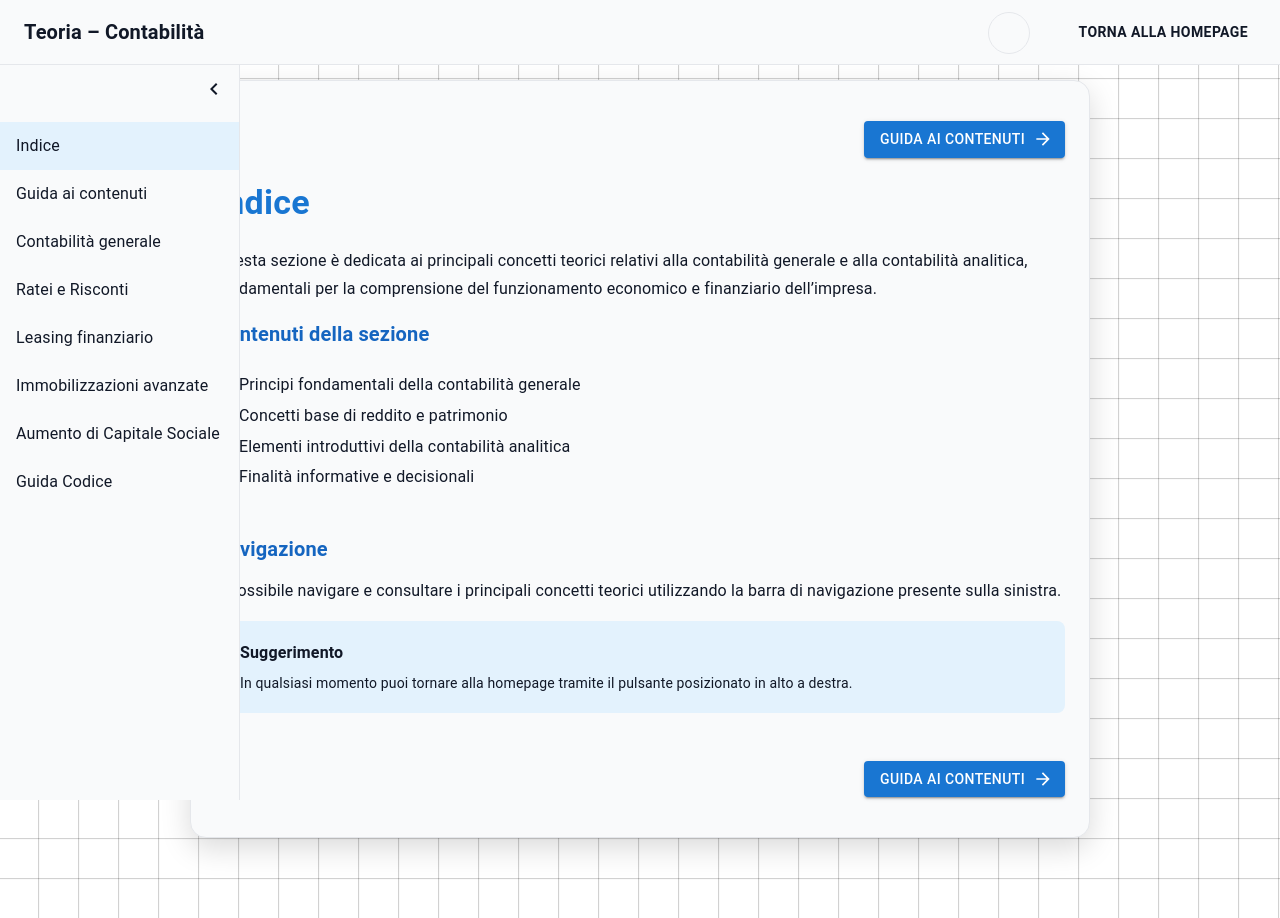
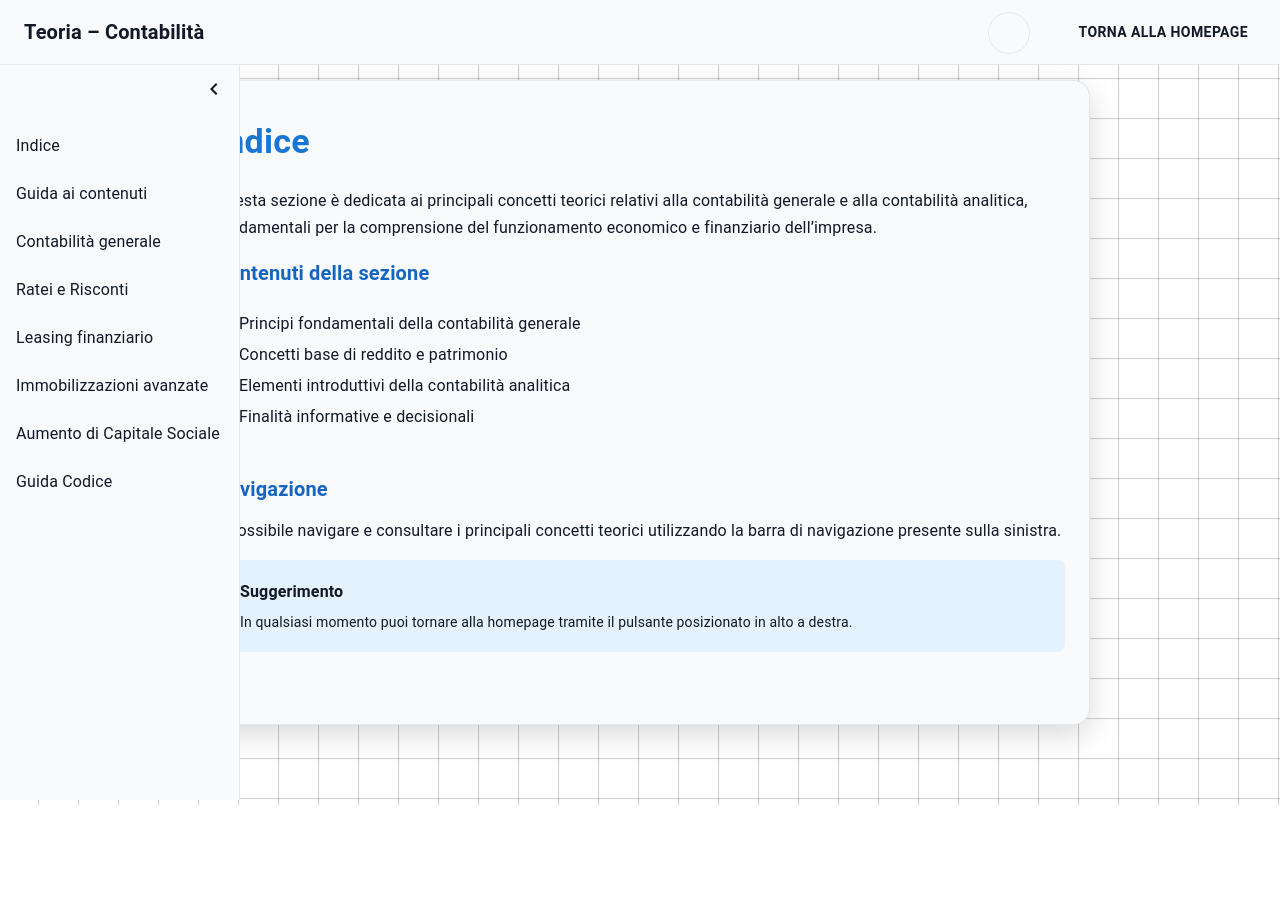
Before and after one commit to MatteoSpoladore/junior_web_app_contabilita, a React (Vite) app in the folder frontend/: page /teoria/indice in a window 1280 px wide. After the commit the page ends 805 px from the top, so only its background shows below. Built offline with nearby package versions, Linux system fonts and the light colour scheme; some icons are missing.

Commit message:
Centralizzato le route teoria

```diff
--- a/frontend/src/App.tsx
+++ b/frontend/src/App.tsx
@@ -8,15 +8,8 @@
 import Homepage from "./pages/Hompage";
 
 import TheoryLayout from "./components/teoria/layout/TheoryLayout";
-import GeneralAccountingTheory from "./components/teoria/pages/Generale";
-import RateiERisconti from "./components/teoria/pages/RateiRisconti";
-import LeasingFinanziarioTheory from "./components/teoria/pages/LeasingFinanziario";
-import ImmobilizzazioniTheory from "./components/teoria/pages/Immobilizzazioni";
-import Indice from "./components/teoria/pages/Indice";
-import AumentoCapitaleSocialeTheory from "./components/teoria/pages/AumentoCapitaleSociale";
-import GuidaCodice from "./components/teoria/pages/GuidaCodice";
-import GuidaContenuti from "./components/teoria/pages/GuidaContenuti";
 import { ThemeProvider } from "./components/teoria/layout/ThemeContext";
+import { theoryRoutes } from "./components/teoria/layout/TheoryRoutes";
 
 import "./App.css";
 
@@ -28,7 +21,7 @@
           {/* Redirect root */}
           <Route path="/" element={<Navigate to="/home" replace />} />
 
-          {/* Homepage con ThemeProvider */}
+          {/* Homepage */}
           <Route
             path="/home"
             element={
@@ -38,37 +31,33 @@
             }
           />
 
-          {/* Teoria e tutte le sue route con ThemeProvider */}
+          {/* Teoria */}
           <Route
-            path="/teoria"
+            path="/teoria/*"
             element={
               <ThemeProvider>
                 <TheoryLayout />
               </ThemeProvider>
             }
           >
-            <Route index element={<Indice />} />
-            <Route path="indice" element={<Indice />} />
-            <Route path="guida-ai-contenuti" element={<GuidaContenuti />} />
-            <Route path="generale" element={<GeneralAccountingTheory />} />
-            <Route path="ratei-e-risconti" element={<RateiERisconti />} />
-            <Route path="leasing" element={<LeasingFinanziarioTheory />} />
-            <Route
-              path="immobilizzazioni-avanzate"
-              element={<ImmobilizzazioniTheory />}
-            />
-            <Route
-              path="aumento-capitale-sociale"
-              element={<AumentoCapitaleSocialeTheory />}
-            />
-            <Route path="guida-codice" element={<GuidaCodice />} />
+            {/* Generazione automatica delle route */}
+            {theoryRoutes.map((route) => (
+              <Route
+                key={route.path}
+                path={route.path}
+                element={<route.component />} // <-- JSX corretto
+              />
+            ))}
+
+            {/* fallback: redirect a indice se non match */}
+            <Route path="*" element={<Navigate to="indice" replace />} />
           </Route>
 
-          {/* Auth senza ThemeProvider */}
+          {/* Auth */}
           <Route path="/login" element={<Login />} />
           <Route path="/register" element={<Register />} />
 
-          {/* Area privata senza ThemeProvider */}
+          {/* Area privata */}
           <Route
             path="/app/*"
             element={
@@ -84,7 +73,7 @@
 }
 
 // import { BrowserRouter, Routes, Route, Navigate } from "react-router-dom";
-// import { useState, useEffect } from "react";
+
 // import ProtectedRoute from "./ProtectedRoute";
 
 // import Login from "./pages/auth/Login";
@@ -99,48 +88,61 @@
 // import ImmobilizzazioniTheory from "./components/teoria/pages/Immobilizzazioni";
 // import Indice from "./components/teoria/pages/Indice";
 // import AumentoCapitaleSocialeTheory from "./components/teoria/pages/AumentoCapitaleSociale";
+// import GuidaCodice from "./components/teoria/pages/GuidaCodice";
+// import GuidaContenuti from "./components/teoria/pages/GuidaContenuti";
 // import { ThemeProvider } from "./components/teoria/layout/ThemeContext";
 
 // import "./App.css";
 
 // export default function App() {
-//   const [theme, setTheme] = useState<"light" | "dark">("light");
-
-//   useEffect(() => {
-//     document.documentElement.setAttribute("data-theme", theme);
-//   }, [theme]);
 //   return (
 //     <BrowserRouter>
-//       {/* wrapper globale */}
 //       <div className="app-root">
 //         <Routes>
+//           {/* Redirect root */}
 //           <Route path="/" element={<Navigate to="/home" replace />} />
-//           <ThemeProvider>
-//             <Route path="/home" element={<Homepage />} />
-//           </ThemeProvider>
-//           {/* TEORIA */}
-//           <ThemeProvider>
-//             <Route path="/teoria" element={<TheoryLayout />}>
-//               <Route index element={<Indice />} />
-//               <Route path="indice" element={<Indice />} />
-//               <Route path="generale" element={<GeneralAccountingTheory />} />
-//               <Route path="ratei-e-risconti" element={<RateiERisconti />} />
-//               <Route path="leasing" element={<LeasingFinanziarioTheory />} />
-//               <Route
-//                 path="immobilizzazioni-avanzate"
-//                 element={<ImmobilizzazioniTheory />}
-//               />
-//               <Route
-//                 path="aumento-capitale-sociale"
-//                 element={<AumentoCapitaleSocialeTheory />}
-//               />
-//             </Route>
-//           </ThemeProvider>
-//           {/* AUTH */}
+
+//           {/* Homepage con ThemeProvider */}
+//           <Route
+//             path="/home"
+//             element={
+//               <ThemeProvider>
+//                 <Homepage />
+//               </ThemeProvider>
+//             }
+//           />
+
+//           {/* Teoria e tutte le sue route con ThemeProvider */}
+//           <Route
+//             path="/teoria"
+//             element={
+//               <ThemeProvider>
+//                 <TheoryLayout />
+//               </ThemeProvider>
+//             }
+//           >
+//             <Route index element={<Indice />} />
+//             <Route path="indice" element={<Indice />} />
+//             <Route path="guida-ai-contenuti" element={<GuidaContenuti />} />
+//             <Route path="generale" element={<GeneralAccountingTheory />} />
+//             <Route path="ratei-e-risconti" element={<RateiERisconti />} />
+//             <Route path="leasing" element={<LeasingFinanziarioTheory />} />
+//             <Route
+//               path="immobilizzazioni-avanzate"
+//               element={<ImmobilizzazioniTheory />}
+//             />
+//             <Route
+//               path="aumento-capitale-sociale"
+//               element={<AumentoCapitaleSocialeTheory />}
+//             />
+//             <Route path="guida-codice" element={<GuidaCodice />} />
+//           </Route>
+
+//           {/* Auth senza ThemeProvider */}
 //           <Route path="/login" element={<Login />} />
 //           <Route path="/register" element={<Register />} />
 
-//           {/* AREA PRIVATA */}
+//           {/* Area privata senza ThemeProvider */}
 //           <Route
 //             path="/app/*"
 //             element={
@@ -154,3 +156,75 @@
 //     </BrowserRouter>
 //   );
 // }
+
+// // import { BrowserRouter, Routes, Route, Navigate } from "react-router-dom";
+// // import { useState, useEffect } from "react";
+// // import ProtectedRoute from "./ProtectedRoute";
+
+// // import Login from "./pages/auth/Login";
+// // import Register from "./pages/auth/Register";
+// // import PrivateLayout from "./components/layout/PrivateLayout";
+// // import Homepage from "./pages/Hompage";
+
+// // import TheoryLayout from "./components/teoria/layout/TheoryLayout";
+// // import GeneralAccountingTheory from "./components/teoria/pages/Generale";
+// // import RateiERisconti from "./components/teoria/pages/RateiRisconti";
+// // import LeasingFinanziarioTheory from "./components/teoria/pages/LeasingFinanziario";
+// // import ImmobilizzazioniTheory from "./components/teoria/pages/Immobilizzazioni";
+// // import Indice from "./components/teoria/pages/Indice";
+// // import AumentoCapitaleSocialeTheory from "./components/teoria/pages/AumentoCapitaleSociale";
+// // import { ThemeProvider } from "./components/teoria/layout/ThemeContext";
+
+// // import "./App.css";
+
+// // export default function App() {
+// //   const [theme, setTheme] = useState<"light" | "dark">("light");
+
+// //   useEffect(() => {
+// //     document.documentElement.setAttribute("data-theme", theme);
+// //   }, [theme]);
+// //   return (
+// //     <BrowserRouter>
+// //       {/* wrapper globale */}
+// //       <div className="app-root">
+// //         <Routes>
+// //           <Route path="/" element={<Navigate to="/home" replace />} />
+// //           <ThemeProvider>
+// //             <Route path="/home" element={<Homepage />} />
+// //           </ThemeProvider>
+// //           {/* TEORIA */}
+// //           <ThemeProvider>
+// //             <Route path="/teoria" element={<TheoryLayout />}>
+// //               <Route index element={<Indice />} />
+// //               <Route path="indice" element={<Indice />} />
+// //               <Route path="generale" element={<GeneralAccountingTheory />} />
+// //               <Route path="ratei-e-risconti" element={<RateiERisconti />} />
+// //               <Route path="leasing" element={<LeasingFinanziarioTheory />} />
+// //               <Route
+// //                 path="immobilizzazioni-avanzate"
+// //                 element={<ImmobilizzazioniTheory />}
+// //               />
+// //               <Route
+// //                 path="aumento-capitale-sociale"
+// //                 element={<AumentoCapitaleSocialeTheory />}
+// //               />
+// //             </Route>
+// //           </ThemeProvider>
+// //           {/* AUTH */}
+// //           <Route path="/login" element={<Login />} />
+// //           <Route path="/register" element={<Register />} />
+
+// //           {/* AREA PRIVATA */}
+// //           <Route
+// //             path="/app/*"
+// //             element={
+// //               <ProtectedRoute>
+// //                 <PrivateLayout />
+// //               </ProtectedRoute>
+// //             }
+// //           />
+// //         </Routes>
+// //       </div>
+// //     </BrowserRouter>
+// //   );
+// // }
--- a/frontend/src/components/teoria/layout/TheoryRoutes.ts
+++ /dev/null
@@ -1,35 +0,0 @@
-export const theoryRoutes = [
-  {
-    path: "/teoria/indice",
-    label: "Indice",
-  },
-  {
-    path: "/teoria/guida-ai-contenuti",
-    label: "Guida ai contenuti",
-  },
-  {
-    path: "/teoria/generale",
-    label: "Contabilità generale",
-  },
-  {
-    path: "/teoria/ratei-e-risconti",
-    label: "Ratei e Risconti",
-  },
-  {
-    path: "/teoria/leasing",
-    label: "Leasing finanziario",
-  },
-  {
-    path: "/teoria/immobilizzazioni-avanzate",
-    label: "Immobilizzazioni avanzate",
-  },
-  {
-    path: "/teoria/aumento-capitale-sociale",
-    label: "Aumento di Capitale Sociale",
-  },
-
-  {
-    path: "/teoria/guida-codice",
-    label: "Guida Codice",
-  },
-];
--- /dev/null
+++ b/frontend/src/components/teoria/layout/TheoryRoutes.tsx
@@ -0,0 +1,49 @@
+import Indice from "../pages/Indice";
+import GeneralAccountingTheory from "../pages/Generale";
+import RateiERisconti from "../pages/RateiRisconti";
+import LeasingFinanziarioTheory from "../pages/LeasingFinanziario";
+import ImmobilizzazioniTheory from "../pages/Immobilizzazioni";
+import AumentoCapitaleSocialeTheory from "../pages/AumentoCapitaleSociale";
+import GuidaCodice from "../pages/GuidaCodice";
+import GuidaContenuti from "../pages/GuidaContenuti";
+
+export interface TheoryRoute {
+  path: string;
+  label: string;
+  component: React.ComponentType; // <-- componente React, non JSX
+}
+
+export const theoryRoutes: TheoryRoute[] = [
+  { path: "indice", label: "Indice", component: Indice },
+  {
+    path: "guida-ai-contenuti",
+    label: "Guida ai contenuti",
+    component: GuidaContenuti,
+  },
+  {
+    path: "generale",
+    label: "Contabilità generale",
+    component: GeneralAccountingTheory,
+  },
+  {
+    path: "ratei-e-risconti",
+    label: "Ratei e Risconti",
+    component: RateiERisconti,
+  },
+  {
+    path: "leasing",
+    label: "Leasing finanziario",
+    component: LeasingFinanziarioTheory,
+  },
+  {
+    path: "immobilizzazioni-avanzate",
+    label: "Immobilizzazioni avanzate",
+    component: ImmobilizzazioniTheory,
+  },
+  {
+    path: "aumento-capitale-sociale",
+    label: "Aumento di Capitale Sociale",
+    component: AumentoCapitaleSocialeTheory,
+  },
+  { path: "guida-codice", label: "Guida Codice", component: GuidaCodice },
+];
--- a/frontend/src/components/teoria/layout/TheorySidebar.tsx
+++ b/frontend/src/components/teoria/layout/TheorySidebar.tsx
@@ -10,31 +10,32 @@
 import { ChevronLeft, ChevronRight } from "@mui/icons-material";
 import { NavLink } from "react-router-dom";
 import { useState } from "react";
+import { theoryRoutes } from "./TheoryRoutes";
 
 const SIDEBAR_WIDTH = 240;
 const SIDEBAR_COLLAPSED_WIDTH = 60;
 const HEADER_HEIGHT = 64;
 
-const links = [
-  { label: "Indice", to: "/teoria/indice" },
-  { label: "Guida ai contenuti", to: "/teoria/guida-ai-contenuti" },
-  { label: "Contabilità generale", to: "/teoria/generale" },
-  { label: "Ratei e Risconti", to: "/teoria/ratei-e-risconti" },
-  { label: "Leasing finanziario", to: "/teoria/leasing" },
-  {
-    label: "Immobilizzazioni avanzate",
-    to: "/teoria/immobilizzazioni-avanzate",
-  },
-  {
-    label: "Aumento di Capitale Sociale",
-    to: "/teoria/aumento-capitale-sociale",
-  },
+// const links = [
+//   { label: "Indice", to: "/teoria/indice" },
+//   { label: "Guida ai contenuti", to: "/teoria/guida-ai-contenuti" },
+//   { label: "Contabilità generale", to: "/teoria/generale" },
+//   { label: "Ratei e Risconti", to: "/teoria/ratei-e-risconti" },
+//   { label: "Leasing finanziario", to: "/teoria/leasing" },
+//   {
+//     label: "Immobilizzazioni avanzate",
+//     to: "/teoria/immobilizzazioni-avanzate",
+//   },
+//   {
+//     label: "Aumento di Capitale Sociale",
+//     to: "/teoria/aumento-capitale-sociale",
+//   },
 
-  {
-    label: "Guida Codice",
-    to: "/teoria/guida-codice",
-  },
-];
+//   {
+//     label: "Guida Codice",
+//     to: "/teoria/guida-codice",
+//   },
+// ];
 
 export default function TheorySidebar() {
   const [collapsed, setCollapsed] = useState(false);
@@ -68,6 +69,37 @@
       </Box>
 
       <List>
+        {theoryRoutes.map((link) => (
+          <Tooltip
+            key={link.path}
+            title={collapsed ? link.label : ""}
+            placement="right"
+          >
+            <ListItemButton
+              component={NavLink}
+              to={link.path}
+              sx={{
+                "&.active": {
+                  backgroundColor: "var(--active-bg)",
+                  fontWeight: 600,
+                },
+                "&:hover": { backgroundColor: "var(--hover-bg)" },
+                justifyContent: collapsed ? "center" : "flex-start",
+                px: 2,
+                color: "var(--text-main)",
+              }}
+            >
+              <Collapse orientation="horizontal" in={!collapsed}>
+                <ListItemText
+                  primary={link.label}
+                  primaryTypographyProps={{ noWrap: true }}
+                />
+              </Collapse>
+            </ListItemButton>
+          </Tooltip>
+        ))}
+      </List>
+      {/* <List>
         {links.map((link) => (
           <Tooltip
             key={link.to}
@@ -101,7 +133,7 @@
             </ListItemButton>
           </Tooltip>
         ))}
-      </List>
+      </List> */}
     </Box>
   );
 }
--- a/frontend/src/pages/Hompage.tsx
+++ b/frontend/src/pages/Hompage.tsx
@@ -1,21 +1,24 @@
+// Homepage.tsx
 import { Button, Typography, Stack, Box } from "@mui/material";
 import { useNavigate } from "react-router-dom";
 import MenuBookIcon from "@mui/icons-material/MenuBook";
 import ThemeToggle from "../components/teoria/layout/ThemeToggle";
 import GridTheoryBackground from "../components/teoria/layout/GridTheoryBackground";
 import { useTheme } from "../components/teoria/layout/ThemeContext";
+import { theoryRoutes } from "../components/teoria/layout/TheoryRoutes";
 
 export default function Homepage() {
   const navigate = useNavigate();
   const token = localStorage.getItem("access");
-  const { theme, setTheme } = useTheme(); // ← ora ottieni il tema dal Context
+  const { theme, setTheme } = useTheme();
 
   const handleAccess = () => {
     navigate(token ? "/app" : "/login");
   };
 
   const handleTheory = () => {
-    navigate("/teoria/indice");
+    const indiceRoute = theoryRoutes.find((r) => r.label === "Indice")?.path;
+    navigate(indiceRoute ? `/teoria/${indiceRoute}` : "/teoria/indice");
   };
 
   return (
@@ -33,7 +36,7 @@
           px: 2,
           position: "relative",
           zIndex: 1,
-          mt: 10, // <-- aggiungi margin-top per abbassare tutto
+          mt: 10,
         }}
       >
         <MenuBookIcon sx={{ fontSize: 72, color: "var(--info-accent)" }} />
@@ -96,21 +99,20 @@
   );
 }
 
-// import { Button, Typography, Stack } from "@mui/material";
+// import { Button, Typography, Stack, Box } from "@mui/material";
 // import { useNavigate } from "react-router-dom";
 // import MenuBookIcon from "@mui/icons-material/MenuBook";
-// import GridBackground from "../components/layout/GridBackGround";
+// import ThemeToggle from "../components/teoria/layout/ThemeToggle";
+// import GridTheoryBackground from "../components/teoria/layout/GridTheoryBackground";
+// import { useTheme } from "../components/teoria/layout/ThemeContext";
 
 // export default function Homepage() {
 //   const navigate = useNavigate();
 //   const token = localStorage.getItem("access");
+//   const { theme, setTheme } = useTheme(); // ← ora ottieni il tema dal Context
 
 //   const handleAccess = () => {
-//     if (token) {
-//       navigate("/app");
-//     } else {
-//       navigate("/login");
-//     }
+//     navigate(token ? "/app" : "/login");
 //   };
 
 //   const handleTheory = () => {
@@ -118,20 +120,33 @@
 //   };
 
 //   return (
-//     <GridBackground>
+//     <GridTheoryBackground>
+//       {/* Toggle dark/light in alto a destra */}
+//       <Box sx={{ position: "fixed", top: 16, right: 16, zIndex: 1300 }}>
+//         <ThemeToggle />
+//       </Box>
+
 //       <Stack
 //         spacing={4}
 //         alignItems="center"
 //         textAlign="center"
-//         sx={{ px: 2, position: "relative", zIndex: 1 }}
+//         sx={{
+//           px: 2,
+//           position: "relative",
+//           zIndex: 1,
+//           mt: 10, // <-- aggiungi margin-top per abbassare tutto
+//         }}
 //       >
-//         <MenuBookIcon sx={{ fontSize: 72, color: "#1976d2" }} />
+//         <MenuBookIcon sx={{ fontSize: 72, color: "var(--info-accent)" }} />
 
-//         <Typography variant="h3" fontWeight={700}>
+//         <Typography variant="h3" fontWeight={700} color="var(--text-main)">
 //           Scritture contabili, semplici e chiare
 //         </Typography>
 
-//         <Typography variant="h6" sx={{ opacity: 0.85, maxWidth: 600 }}>
+//         <Typography
+//           variant="h6"
+//           sx={{ opacity: 0.85, maxWidth: 600, color: "var(--text-main)" }}
+//         >
 //           Accedi alla tua area personale per esercitarti con la partita doppia,
 //           registrare la prima nota e gestire i tuoi esercizi contabili.
 //         </Typography>
@@ -145,14 +160,18 @@
 //             py: 1.5,
 //             fontWeight: 600,
 //             borderRadius: 3,
-//             backgroundColor: "#1976d2",
+//             backgroundColor: "var(--info-accent)",
 //             color: "#ffffff",
 //             "&:hover": { backgroundColor: "#1565c0" },
 //           }}
 //         >
 //           Accedi ai tuoi esercizi contabili
 //         </Button>
-//         <Typography variant="h6" sx={{ opacity: 0.85, maxWidth: 600 }}>
+
+//         <Typography
+//           variant="h6"
+//           sx={{ opacity: 0.85, maxWidth: 600, color: "var(--text-main)" }}
+//         >
 //           Visualizza i principali concetti teorici della contabilità analitica e
 //           generale
 //         </Typography>
@@ -166,7 +185,7 @@
 //             py: 1.5,
 //             fontWeight: 600,
 //             borderRadius: 3,
-//             backgroundColor: "#1976d2",
+//             backgroundColor: "var(--info-accent)",
 //             color: "#ffffff",
 //             "&:hover": { backgroundColor: "#1565c0" },
 //           }}
@@ -174,6 +193,6 @@
 //           Visualizza la teoria contabile
 //         </Button>
 //       </Stack>
-//     </GridBackground>
+//     </GridTheoryBackground>
 //   );
 // }
```
